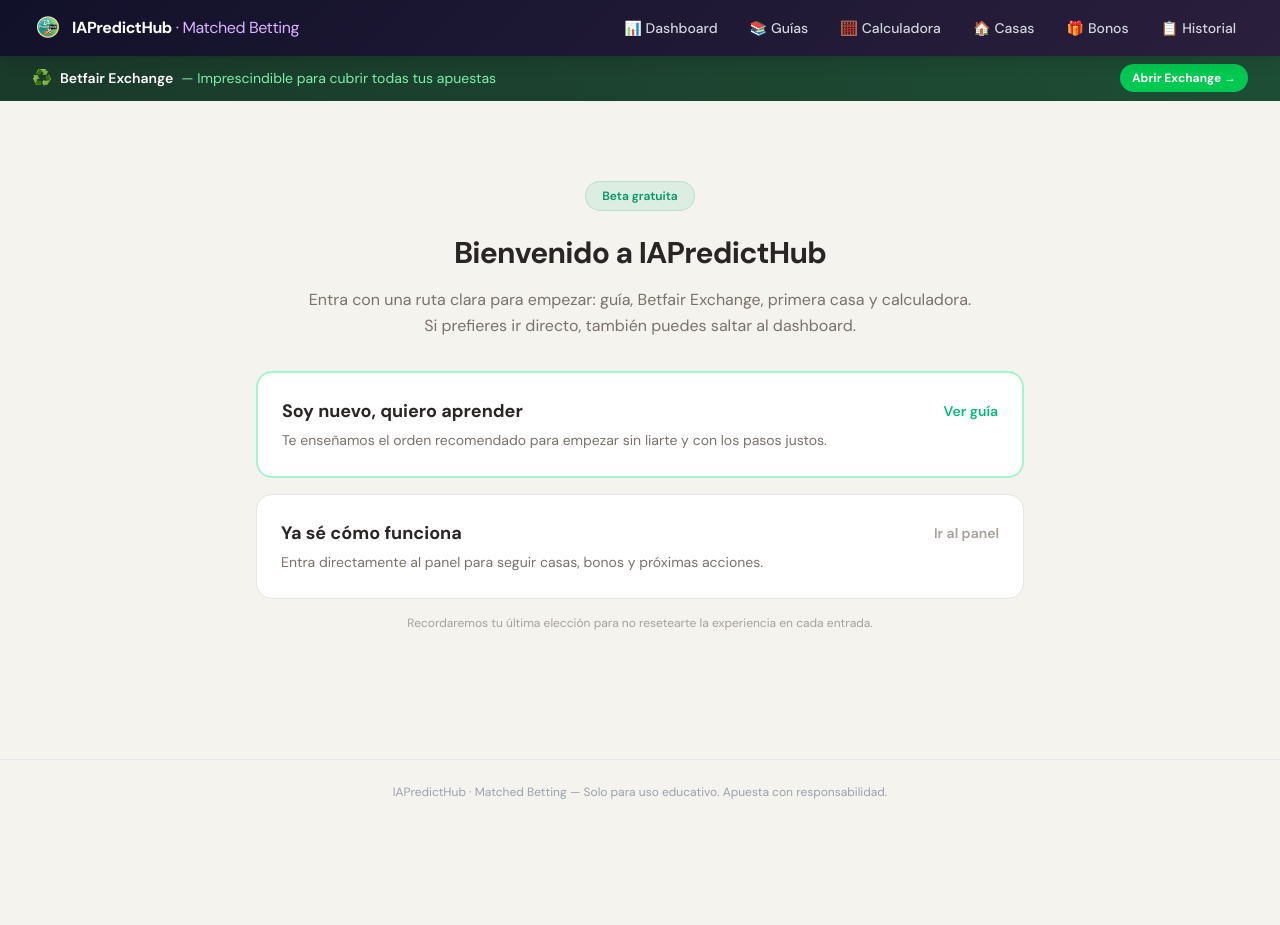
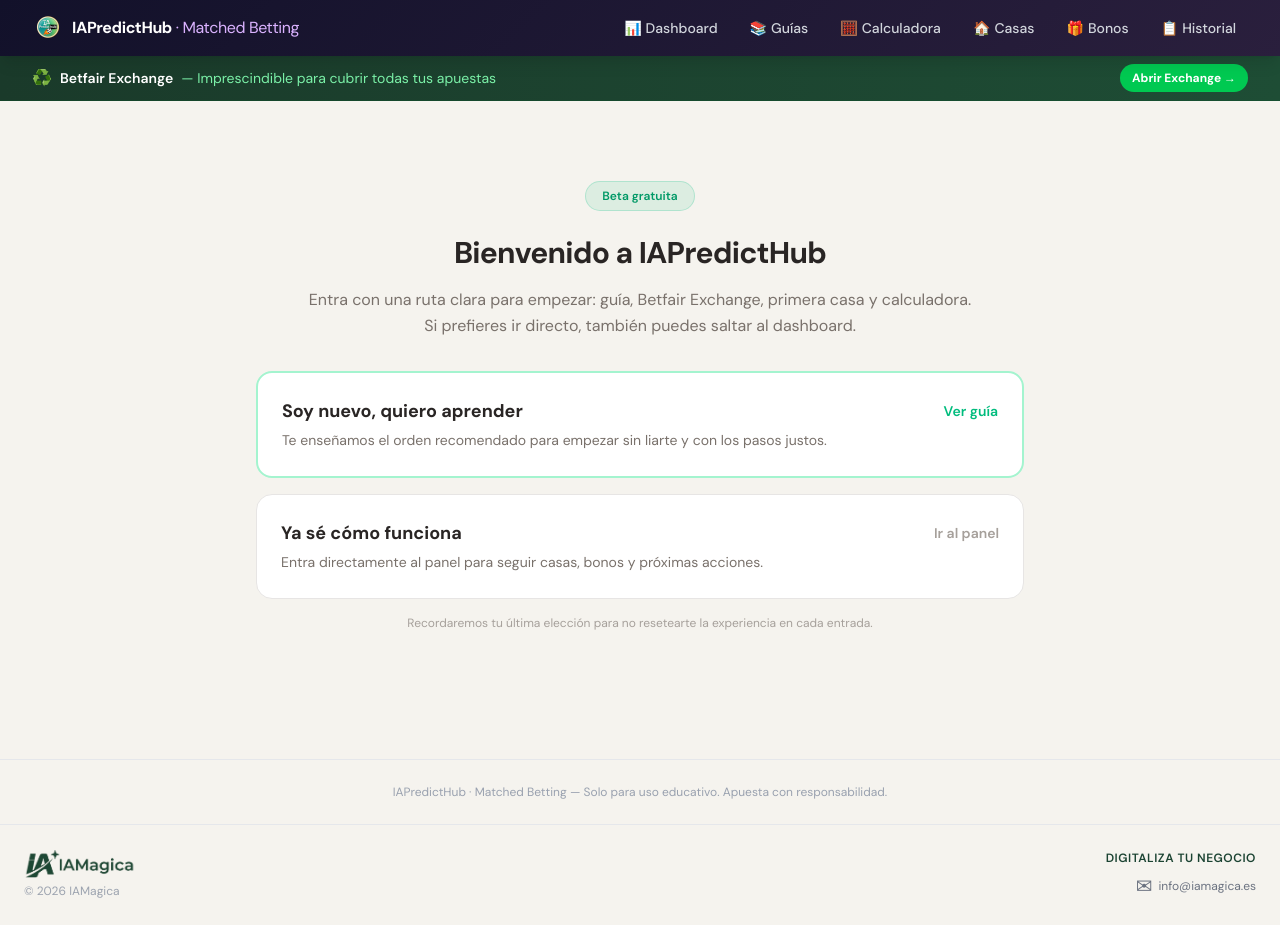
Before and after one commit to eloylt13/matched-betting-app, a Next.js app: page /bienvenida in a window 1280 px wide. Before the commit the page ends 824 px from the top, so only its background shows below. Built offline with nearby package versions, Linux system fonts and the light colour scheme; a web font is replaced by a local one.

Commit message:
feat: footer IAMagica

```diff
--- a/components/AppShell.tsx
+++ b/components/AppShell.tsx
@@ -78,6 +78,37 @@
         <p>IAPredictHub · Matched Betting — Solo para uso educativo. Apuesta con responsabilidad.</p>
       </footer>
 
+      <div
+        className="hidden md:flex flex-wrap gap-4"
+        style={{
+          justifyContent: 'space-between',
+          alignItems: 'center',
+          borderTop: '1px solid #e5e7eb',
+          padding: '1.5rem',
+        }}
+      >
+        {/* Izquierda: logo + copyright */}
+        <div style={{ display: 'flex', flexDirection: 'column', gap: '4px' }}>
+          {/* eslint-disable-next-line @next/next/no-img-element */}
+          <img src="/logo-iamagica.png" alt="IAMagica" height={28} style={{ height: '28px', width: 'auto' }} />
+          <span style={{ fontSize: '12px', color: '#9ca3af' }}>© 2026 IAMagica</span>
+        </div>
+
+        {/* Derecha: contacto */}
+        <div style={{ display: 'flex', flexDirection: 'column', alignItems: 'flex-end', gap: '4px' }}>
+          <span style={{ fontSize: '12px', fontWeight: 600, color: '#1B4332', letterSpacing: '0.5px' }}>
+            DIGITALIZA TU NEGOCIO
+          </span>
+          <a
+            href="mailto:info@iamagica.es"
+            style={{ textDecoration: 'none', color: '#6b7280', display: 'flex', alignItems: 'center', gap: '6px' }}
+          >
+            <span style={{ fontSize: '20px' }}>✉</span>
+            <span style={{ fontSize: '12px' }}>info@iamagica.es</span>
+          </a>
+        </div>
+      </div>
+
       <BottomNav />
     </>
   )
```
Also changed, not shown: public/logo-iamagica.png (added).
